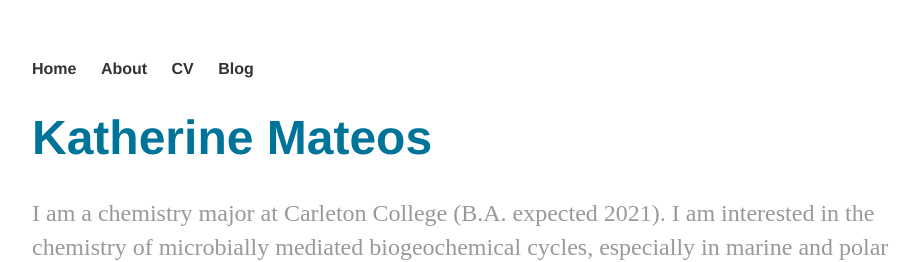
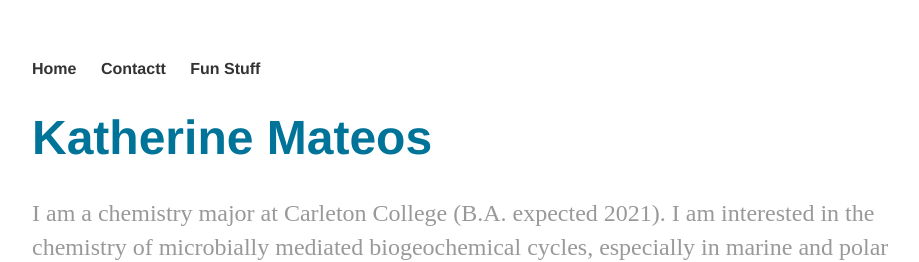
Before and after one commit to kcmateos/kcmateos.github.io, a Jekyll site: the page index.html, which Jekyll copies as it is, in a window 1280 px wide. Shown: the top 262 px of the page, without its empty margins (160-1079 px from the left). Built offline with Jekyll 4.4.1, drawn with Linux system fonts in a browser that asks for light colours.

Commit message:
Update index.html

```diff
--- a/index.html
+++ b/index.html
@@ -10,9 +10,8 @@
 		<nav>
     		<ul>
         		<li><a href="/">Home</a></li>
-	        	<li><a href="/about">About</a></li>
-        		<li><a href="/cv">CV</a></li>
-        		<li><a href="/blog">Blog</a></li>
+	        	<li><a href="/contact">Contactt</a></li>
+        		<li><a href="/funstuff">Fun Stuff</a></li>
     		</ul>
 		</nav>
 		<div class="container">
```
